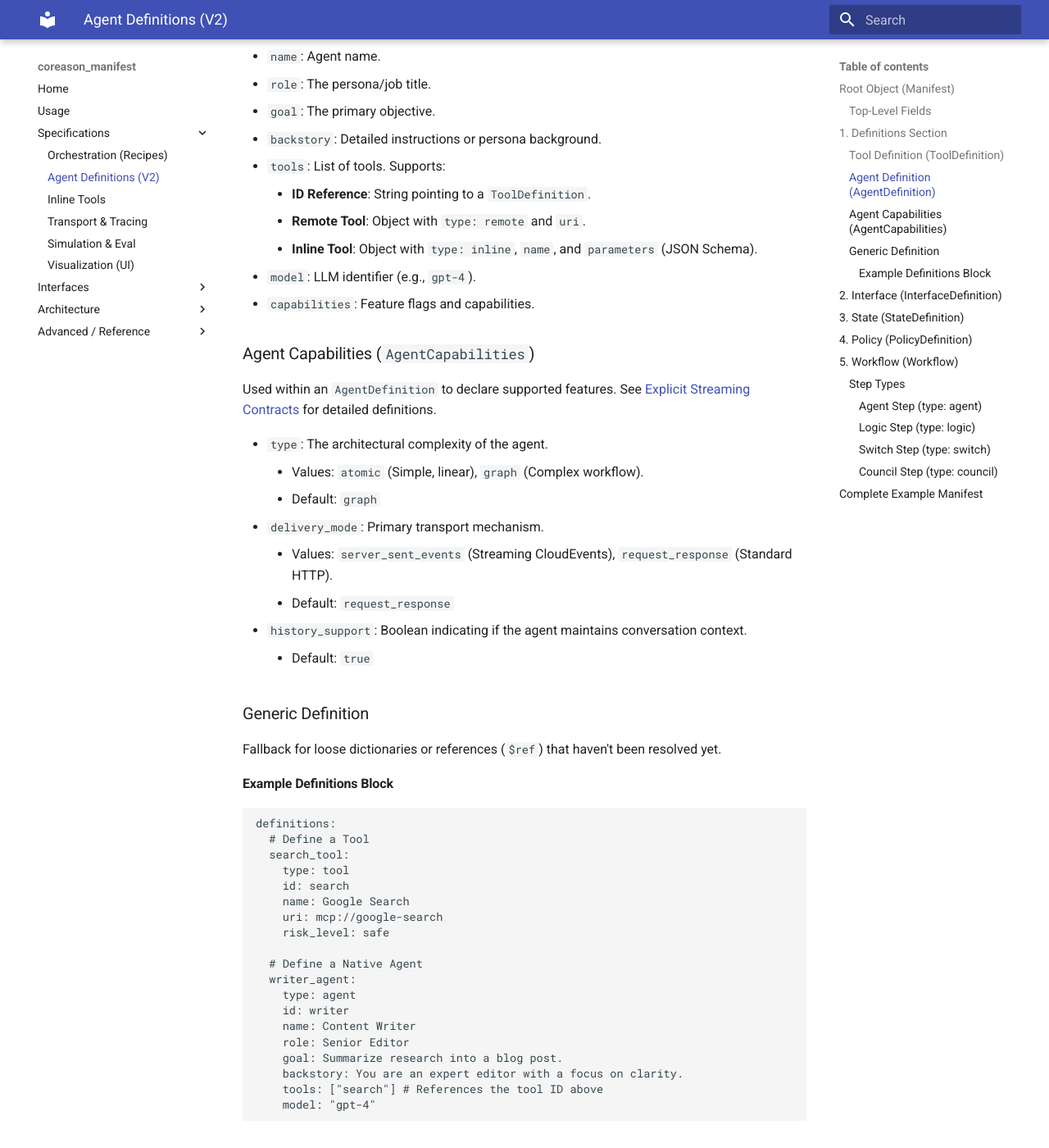
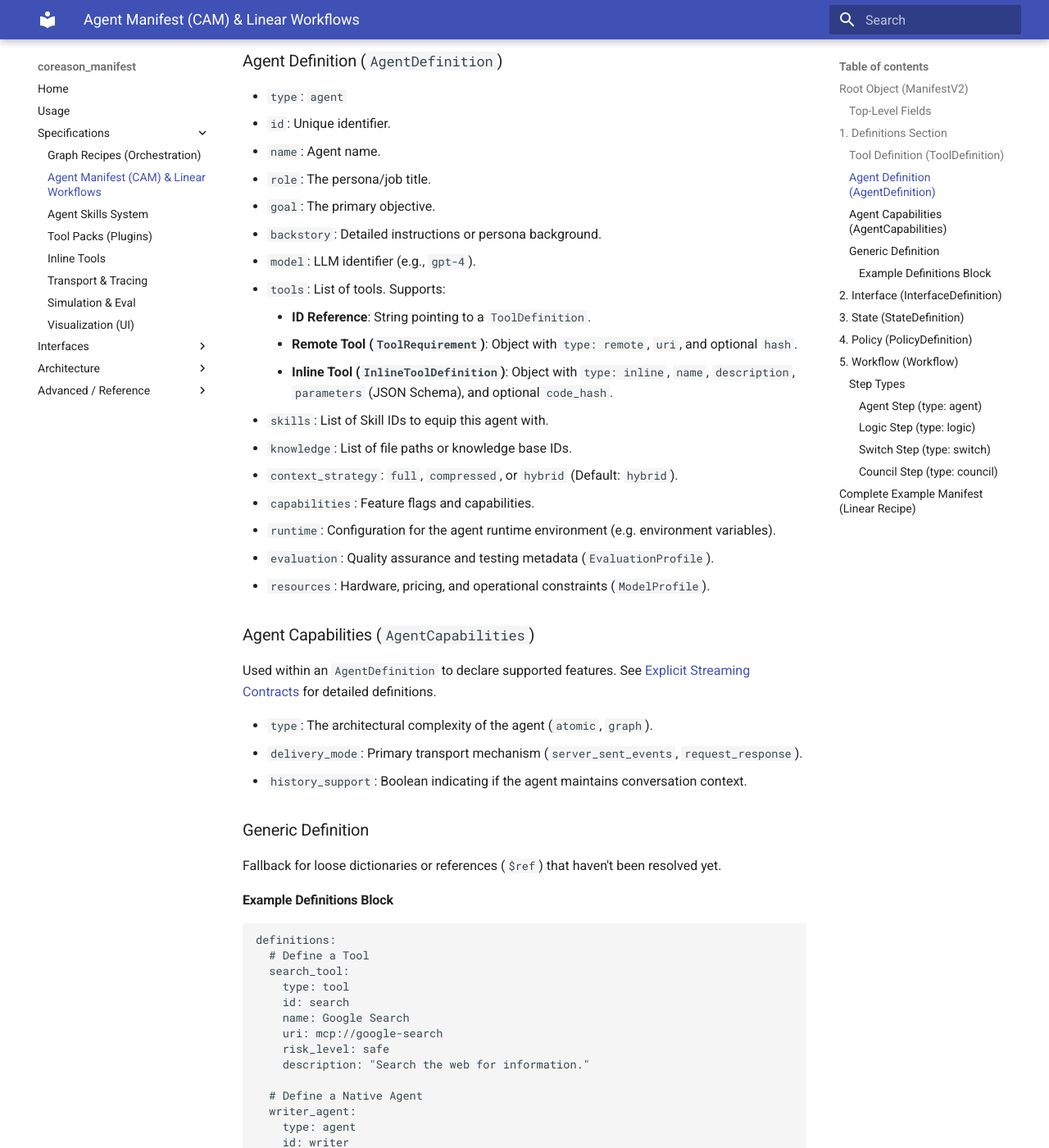
Before and after one commit to CoReason-AI/coreason-manifest, an MkDocs documentation site: the page built from docs/cap/specification.md, in a window 1280 px wide and 1400 px high, scrolled down 1812 px. Shown: the whole window at 82% size. Built offline with MkDocs 1.6.1 and Material for MkDocs 9.7.7, drawn with Linux system fonts in a browser that asks for light colours; some of the changed text lies outside the part shown.

Commit message:
docs: Update documentation to match V2 schema definitions (#379)
- Updated `docs/cap/specification.md` to accurately reflect `ManifestV2` for linear workflows and agent definitions.
- Updated `docs/graph_recipes.md` to accurately reflect `RecipeDefinition` for graph-based workflows.
- Updated `docs/skills.md` with complete `SkillDependency` details.
- Updated `docs/tool_packs.md` with detailed `PackAuthor` and MCP schemas.
- Updated `mkdocs.yml` and `docs/index.md` to clarify the distinction between Linear Workflows and Graph Recipes and improve navigation.
- Verified schema details using inspection script.

````diff
--- a/docs/cap/specification.md
+++ b/docs/cap/specification.md
@@ -1,18 +1,18 @@
 # Coreason Agent Manifest (CAM)
 
-The **Coreason Agent Manifest (CAM)** is the "Human-Centric" Canonical YAML format designed for defining Agents and Recipes in the Coreason ecosystem. It serves as the **default and primary interface** for developers and the Visual Builder.
+The **Coreason Agent Manifest (CAM)** is the "Human-Centric" Canonical YAML format designed for defining Agents and Linear Workflows in the Coreason ecosystem. It serves as the primary interface for defining individual agents and simple, sequential recipes.
 
-> **Note:** The CAM is designed for ease of authoring. At runtime, the Coreason Engine compiles this YAML into strict, machine-optimized Pydantic models.
+> **Note:** For complex, non-linear orchestration (loops, branching), see [Graph Recipes](../graph_recipes.md).
 
-## Root Object (`Manifest`)
+## Root Object (`ManifestV2`)
 
 The root of the document follows a "Kubernetes-style" header structure.
 
 ```yaml
 apiVersion: coreason.ai/v2
-kind: Recipe  # or 'Agent'
+kind: Agent  # or 'Recipe' for linear workflows
 metadata:
-  name: "My Workflow"
+  name: "My Agent"
   version: "1.0.0"
   x-design:
     color: "#4A90E2"
@@ -40,12 +40,19 @@ workflow:
 | `interface` | `InterfaceDefinition` | Defines the Input/Output contract. |
 | `state` | `StateDefinition` | Defines the internal memory schema. |
 | `policy` | `PolicyDefinition` | Governance and execution policy. |
-| `definitions` | `Dict[str, Any]` | Reusable component definitions (Tools, Agents, etc.). |
-| `workflow` | `Workflow` | The main execution topology. |
+| `definitions` | `Dict[str, Any]` | Reusable component definitions (Tools, Agents, Skills, etc.). |
+| `workflow` | `Workflow` | The main execution topology (Linear/Steps). |
 
 ## 1. Definitions Section
 
 The `definitions` section is a polymorphic key-value map where you can define reusable components. These components can then be referenced by ID within the workflow.
+
+Supported definitions include:
+*   `AgentDefinition`
+*   `ToolDefinition`
+*   `SkillDefinition`
+*   `MCPResourceDefinition`
+*   `ToolPackDefinition`
 
 ### Tool Definition (`ToolDefinition`)
 *   `type`: `tool`
@@ -53,6 +60,7 @@ The `definitions` section is a polymorphic key-value map where you can define re
 *   `name`: Human-readable name.
 *   `uri`: The MCP endpoint URI.
 *   `risk_level`: `safe`, `standard`, or `critical`.
+*   `description`: Description of the tool.
 
 ### Agent Definition (`AgentDefinition`)
 *   `type`: `agent`
@@ -61,24 +69,25 @@ The `definitions` section is a polymorphic key-value map where you can define re
 *   `role`: The persona/job title.
 *   `goal`: The primary objective.
 *   `backstory`: Detailed instructions or persona background.
+*   `model`: LLM identifier (e.g., `gpt-4`).
 *   `tools`: List of tools. Supports:
     *   **ID Reference**: String pointing to a `ToolDefinition`.
-    *   **Remote Tool**: Object with `type: remote` and `uri`.
-    *   **Inline Tool**: Object with `type: inline`, `name`, and `parameters` (JSON Schema).
-*   `model`: LLM identifier (e.g., `gpt-4`).
+    *   **Remote Tool (`ToolRequirement`)**: Object with `type: remote`, `uri`, and optional `hash`.
+    *   **Inline Tool (`InlineToolDefinition`)**: Object with `type: inline`, `name`, `description`, `parameters` (JSON Schema), and optional `code_hash`.
+*   `skills`: List of Skill IDs to equip this agent with.
+*   `knowledge`: List of file paths or knowledge base IDs.
+*   `context_strategy`: `full`, `compressed`, or `hybrid` (Default: `hybrid`).
 *   `capabilities`: Feature flags and capabilities.
+*   `runtime`: Configuration for the agent runtime environment (e.g. environment variables).
+*   `evaluation`: Quality assurance and testing metadata (`EvaluationProfile`).
+*   `resources`: Hardware, pricing, and operational constraints (`ModelProfile`).
 
 ### Agent Capabilities (`AgentCapabilities`)
 Used within an `AgentDefinition` to declare supported features. See [Explicit Streaming Contracts](streaming_contracts.md) for detailed definitions.
 
-*   `type`: The architectural complexity of the agent.
-    *   Values: `atomic` (Simple, linear), `graph` (Complex workflow).
-    *   Default: `graph`
-*   `delivery_mode`: Primary transport mechanism.
-    *   Values: `server_sent_events` (Streaming CloudEvents), `request_response` (Standard HTTP).
-    *   Default: `request_response`
+*   `type`: The architectural complexity of the agent (`atomic`, `graph`).
+*   `delivery_mode`: Primary transport mechanism (`server_sent_events`, `request_response`).
 *   `history_support`: Boolean indicating if the agent maintains conversation context.
-    *   Default: `true`
 
 ### Generic Definition
 Fallback for loose dictionaries or references (`$ref`) that haven't been resolved yet.
@@ -93,6 +102,7 @@ definitions:
     name: Google Search
     uri: mcp://google-search
     risk_level: safe
+    description: "Search the web for information."
 
   # Define a Native Agent
   writer_agent:
@@ -103,7 +113,9 @@ definitions:
     goal: Summarize research into a blog post.
     backstory: You are an expert editor with a focus on clarity.
     tools: ["search"] # References the tool ID above
+    skills: ["writing-skill"]
     model: "gpt-4"
+    context_strategy: "compressed"
 ```
 
 ## 2. Interface (`InterfaceDefinition`)
@@ -137,17 +149,6 @@ Defines the shared memory available to the workflow.
 | `schema` | `Dict[str, Any]` | JSON Schema of the keys available in the shared memory. |
 | `backend` | `Optional[str]` | Backend storage type (e.g., `redis`, `memory`). |
 
-**Example:**
-```yaml
-state:
-  schema:
-    messages:
-      type: array
-      items:
-        type: string
-  backend: "redis"
-```
-
 ## 4. Policy (`PolicyDefinition`)
 
 Defines execution limits and governance rules.
@@ -161,7 +162,7 @@ Defines execution limits and governance rules.
 
 ## 5. Workflow (`Workflow`)
 
-Defines the steps and their flow.
+Defines the linear execution topology. For graph-based topology (loops, branches), use `RecipeDefinition`.
 
 | Field | Type | Description |
 | :--- | :--- | :--- |
@@ -170,16 +171,19 @@ Defines the steps and their flow.
 
 ### Step Types
 
-All steps include `id`, `inputs`, and `next` (except `switch`).
+All steps include `id`, `inputs`, and `design_metadata` (alias `x-design`).
 
 #### Agent Step (`type: agent`)
 Executes an AI Agent.
 - `agent`: Reference to an Agent definition (by ID or name).
-- `system_prompt`: Optional override.
+- `next`: ID of the next step to execute.
+- `system_prompt`: Optional override for system prompt.
+- `temporary_skills`: List of skills injected into the agent ONLY for this specific step.
 
 #### Logic Step (`type: logic`)
 Executes Python code.
-- `code`: The Python code to execute.
+- `code`: The Python code or reference to logic to execute.
+- `next`: ID of the next step to execute.
 
 #### Switch Step (`type: switch`)
 Routes execution based on conditions.
@@ -190,9 +194,10 @@ Routes execution based on conditions.
 #### Council Step (`type: council`)
 Involves multiple voters/agents.
 - `voters`: List of Agent IDs.
-- `strategy`: Voting strategy (e.g., `consensus`).
+- `strategy`: Voting strategy (e.g., `consensus`, `majority`).
+- `next`: ID of the next step to execute.
 
-## Complete Example Manifest
+## Complete Example Manifest (Linear Recipe)
 
 ```yaml
 apiVersion: coreason.ai/v2
--- a/mkdocs.yml
+++ b/mkdocs.yml
@@ -5,8 +5,10 @@ nav:
   - Home: index.md
   - Usage: usage.md
   - Specifications:
-      - "Orchestration (Recipes)": graph_recipes.md
-      - "Agent Definitions (V2)": cap/specification.md
+      - "Graph Recipes (Orchestration)": graph_recipes.md
+      - "Agent Manifest (CAM) & Linear Workflows": cap/specification.md
+      - "Agent Skills System": skills.md
+      - "Tool Packs (Plugins)": tool_packs.md
       - "Inline Tools": inline_tools.md
       - "Transport & Tracing": transport_layer.md
       - "Simulation & Eval": simulation.md
````
Also changed, not shown: other parts of docs/cap/specification.md (+1 -0 lines), docs/graph_recipes.md (+34 -12 lines), docs/index.md (+5 -5 lines), docs/skills.md (+9 -0 lines), docs/tool_packs.md (+47 -1 lines).
